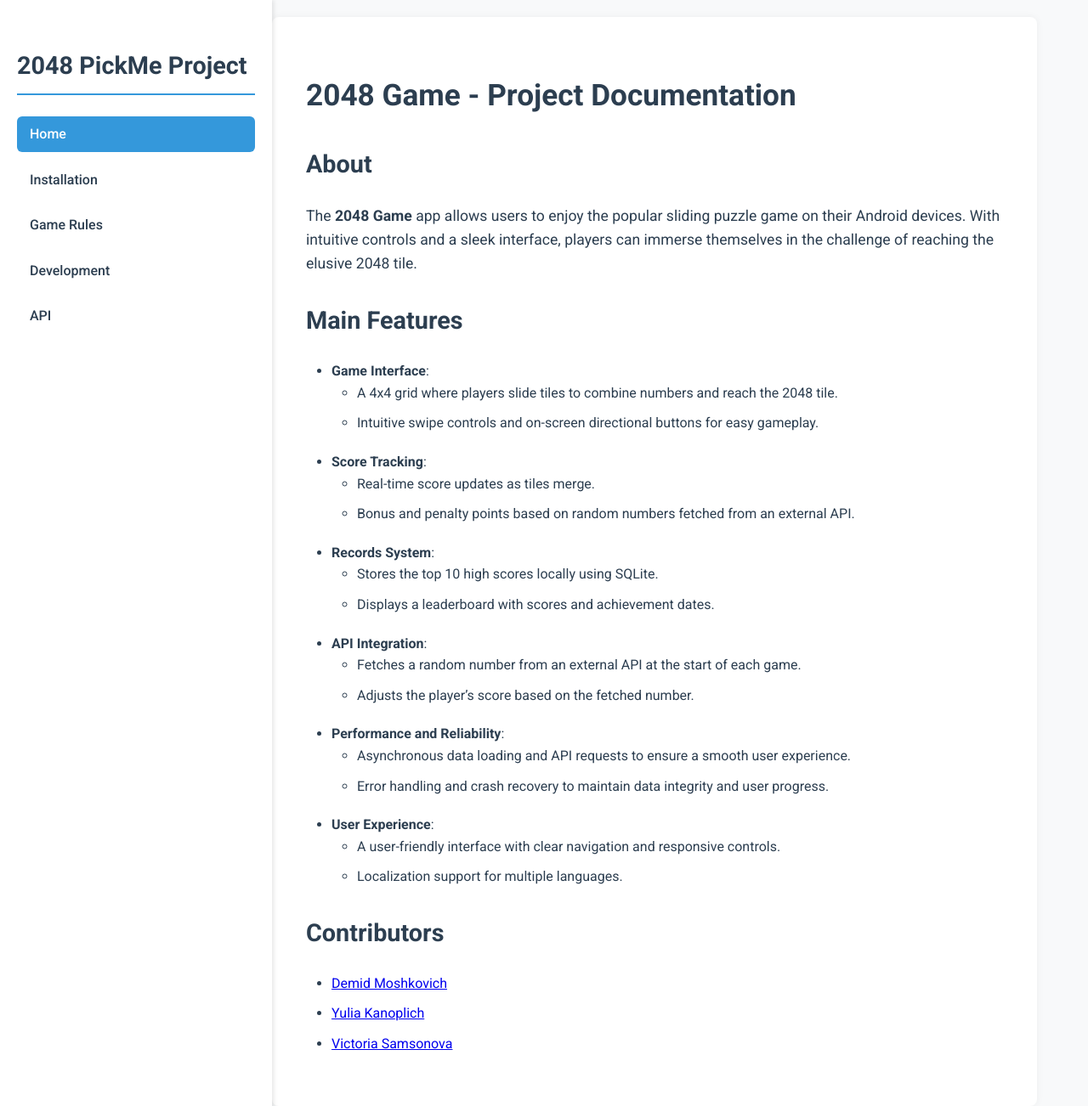
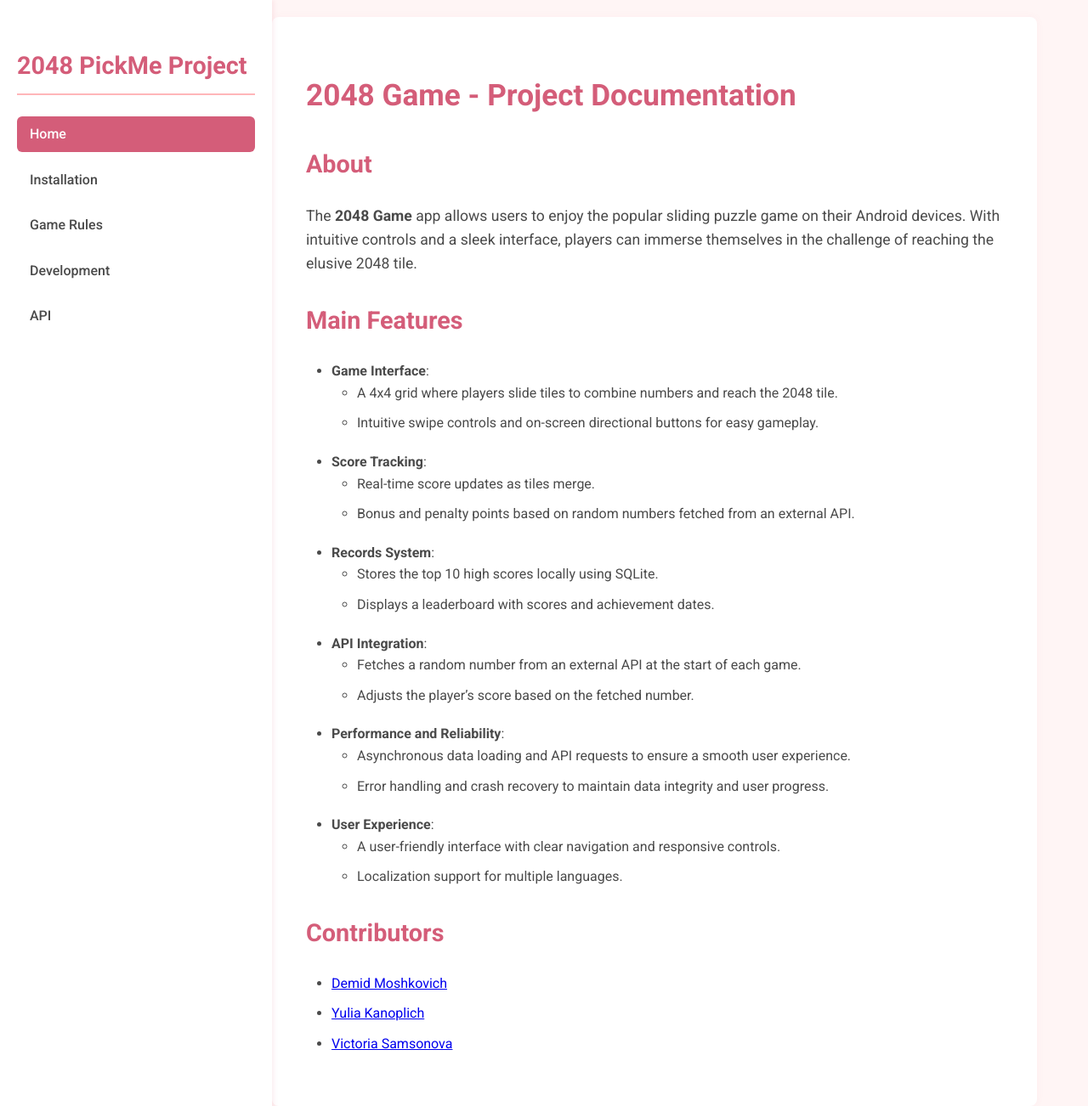
Before and after one commit to fpmi-pmvs2025/pmvs11b-lab8-pickme-team, a Jekyll site: the page built from docs/index.md, in a window 1280 px wide and 1302 px high. Shown: the whole window at 85% size. Built offline with Jekyll 4.4.1, drawn with Linux system fonts in a browser that asks for light colours.

Commit message:
change pages colors

```diff
--- a/docs/assets/css/style.css
+++ b/docs/assets/css/style.css
@@ -1,12 +1,12 @@
 @import url('https://fonts.googleapis.com/css2?family=Roboto:wght@300;400;500;700&display=swap');
 
 :root {
-  --primary-color: #2c3e50;
-  --secondary-color: #3498db;
-  --background-color: #f8f9fa;
-  --text-color: #2c3e50;
+  --primary-color: #d45d79; /* Теплый розовый */
+  --secondary-color: #ffb6b9; /* Светлый персиковый */
+  --background-color: #fff5f5; /* Очень светлый розовый */
+  --text-color: #4a4a4a; /* Темно-серый для лучшей читаемости */
   --sidebar-bg: #ffffff;
-  --hover-color: #e9ecef;
+  --hover-color: #ffe5e5; /* Светлый розовый для ховера */
 }
 
 body {
@@ -31,7 +31,7 @@ body {
   height: 100vh;
   overflow-y: auto;
   z-index: 1000;
-  box-shadow: 2px 0 5px rgba(0,0,0,0.1);
+  box-shadow: 2px 0 5px rgba(212, 93, 121, 0.1);
 }
 
 .sidebar h1 {
@@ -68,7 +68,7 @@ body {
 }
 
 .sidebar a.active {
-  background-color: var(--secondary-color);
+  background-color: var(--primary-color);
   color: white;
 }
 
@@ -79,7 +79,7 @@ body {
   max-width: 900px;
   box-sizing: border-box;
   background-color: white;
-  box-shadow: 0 0 10px rgba(0,0,0,0.05);
+  box-shadow: 0 0 10px rgba(212, 93, 121, 0.05);
   border-radius: 8px;
   margin-top: 20px;
   margin-right: 20px;
```
